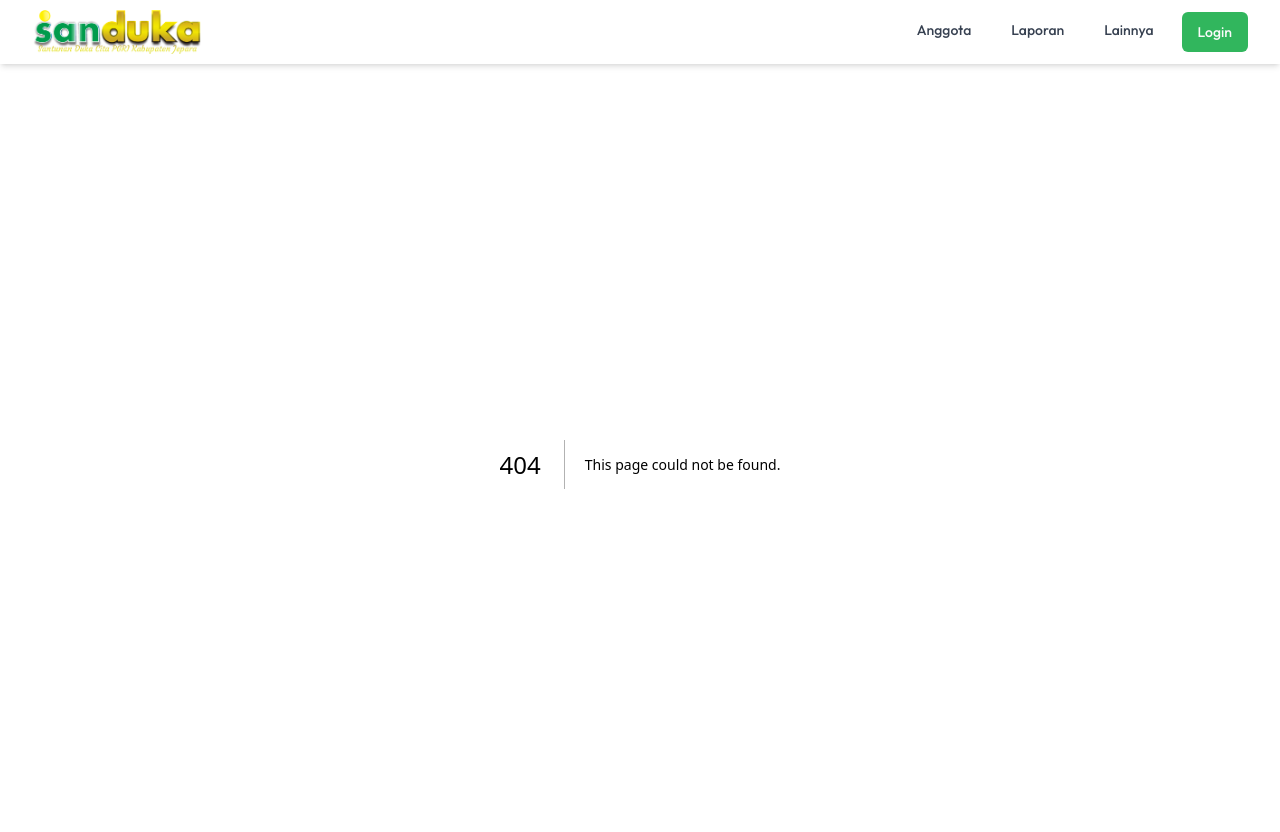
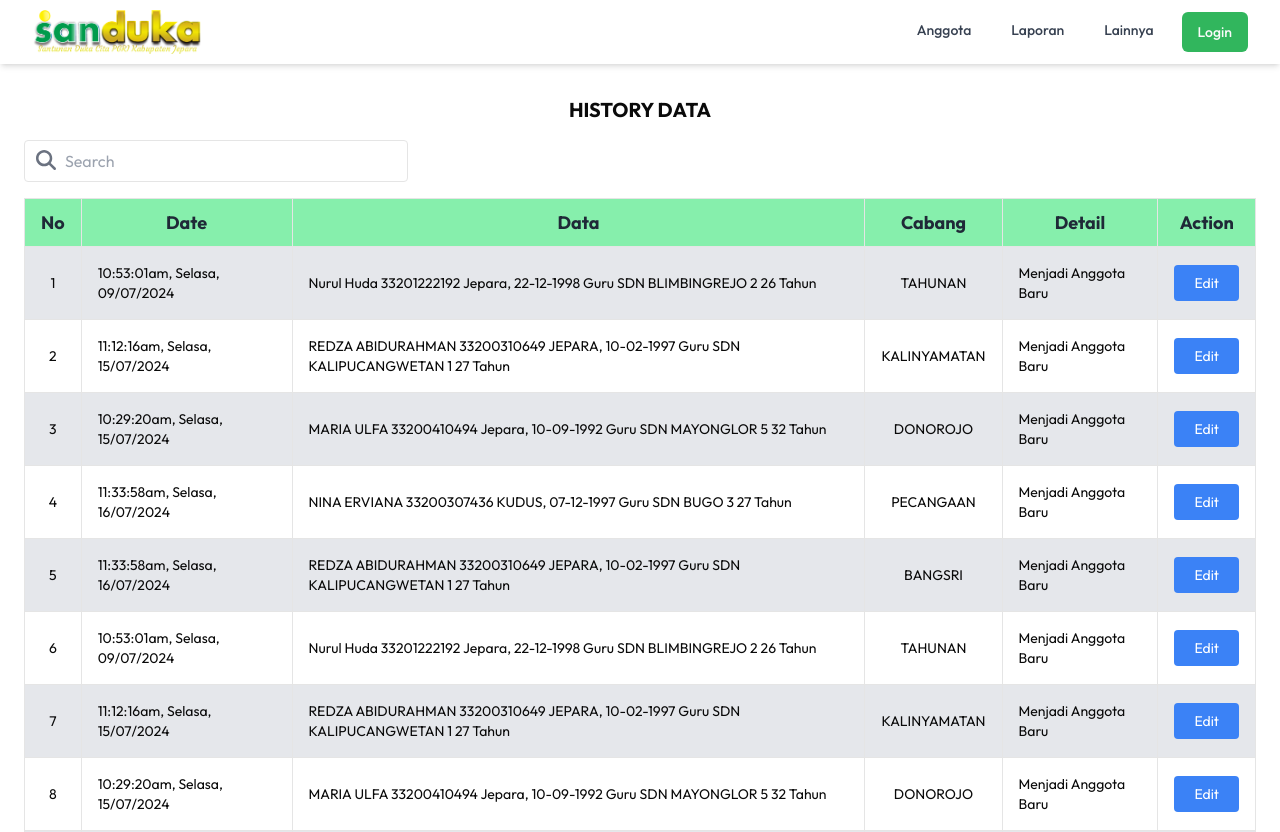
Before and after one commit to praditya19/sanduka-fe, a Next.js app: page /history-data in a window 1280 px wide. Before the commit this address had no page. Shown: the top 832 px of the page. Built offline with nearby package versions, Linux system fonts and the light colour scheme.

Commit message:
history-data  page need review

```diff
--- /dev/null
+++ b/app/(auth)/history-data/page.jsx
@@ -0,0 +1,189 @@
+"use client";
+
+import React, { useState } from "react";
+import {
+  Table,
+  TableBody,
+  TableCell,
+  TableHead,
+  TableHeader,
+  TableRow,
+} from "@/components/ui/table";
+import { FontAwesomeIcon } from "@fortawesome/react-fontawesome";
+import { faMagnifyingGlass } from "@fortawesome/free-solid-svg-icons";
+
+const data = [
+  {
+    dateLapor: "10:53:01am, Selasa, 09/07/2024",
+    data: "Nurul Huda 33201222192 Jepara, 22-12-1998 Guru SDN BLIMBINGREJO 2 26 Tahun",
+    cabang: "TAHUNAN",
+    detail: "Menjadi Anggota Baru",
+    diterimakan: "Sebesar Rp.2.500.000"
+  },
+  {
+    dateLapor: "11:12:16am, Selasa, 15/07/2024",
+    data: "REDZA ABIDURAHMAN 33200310649 JEPARA, 10-02-1997 Guru SDN KALIPUCANGWETAN 1 27 Tahun",
+    cabang: "KALINYAMATAN",
+    detail: "Menjadi Anggota Baru",
+    diterimakan: "Sebesar Rp.2.500.000"
+  },
+  {
+    dateLapor: "10:29:20am, Selasa, 15/07/2024",
+    data: "MARIA ULFA 33200410494 Jepara, 10-09-1992 Guru SDN MAYONGLOR 5 32 Tahun",
+    cabang: "DONOROJO",
+    detail: "Menjadi Anggota Baru",
+    diterimakan: "Sebesar Rp.2.500.000"
+  },
+  {
+    dateLapor: "11:33:58am, Selasa, 16/07/2024",
+    data: "NINA ERVIANA 33200307436 KUDUS, 07-12-1997 Guru SDN BUGO 3 27 Tahun",
+    cabang: "PECANGAAN",
+    detail: "Menjadi Anggota Baru",
+    diterimakan: "Sebesar Rp.2.500.000"
+  },
+  {
+    dateLapor: "11:33:58am, Selasa, 16/07/2024",
+    data: "REDZA ABIDURAHMAN 33200310649 JEPARA, 10-02-1997 Guru SDN KALIPUCANGWETAN 1 27 Tahun",
+    cabang: "BANGSRI",
+    detail: "Menjadi Anggota Baru",
+    diterimakan: "Sebesar Rp.2.500.000"
+  },
+  {
+    dateLapor: "10:53:01am, Selasa, 09/07/2024",
+    data: "Nurul Huda 33201222192 Jepara, 22-12-1998 Guru SDN BLIMBINGREJO 2 26 Tahun",
+    cabang: "TAHUNAN",
+    detail: "Menjadi Anggota Baru",
+    diterimakan: "Sebesar Rp.2.500.000"
+  },
+  {
+    dateLapor: "11:12:16am, Selasa, 15/07/2024",
+    data: "REDZA ABIDURAHMAN 33200310649 JEPARA, 10-02-1997 Guru SDN KALIPUCANGWETAN 1 27 Tahun",
+    cabang: "KALINYAMATAN",
+    detail: "Menjadi Anggota Baru",
+    diterimakan: "Sebesar Rp.2.500.000"
+  },
+  {
+    dateLapor: "10:29:20am, Selasa, 15/07/2024",
+    data: "MARIA ULFA 33200410494 Jepara, 10-09-1992 Guru SDN MAYONGLOR 5 32 Tahun",
+    cabang: "DONOROJO",
+    detail: "Menjadi Anggota Baru",
+    diterimakan: "Sebesar Rp.2.500.000"
+  },
+  {
+    dateLapor: "11:33:58am, Selasa, 16/07/2024",
+    data: "NINA ERVIANA 33200307436 KUDUS, 07-12-1997 Guru SDN BUGO 3 27 Tahun",
+    cabang: "PECANGAAN",
+    detail: "Menjadi Anggota Baru",
+    diterimakan: "Sebesar Rp.2.500.000"
+  },
+  {
+    dateLapor: "11:33:58am, Selasa, 16/07/2024",
+    data: "REDZA ABIDURAHMAN 33200310649 JEPARA, 10-02-1997 Guru SDN KALIPUCANGWETAN 1 27 Tahun",
+    cabang: "BANGSRI",
+    detail: "Menjadi Anggota Baru",
+    diterimakan: "Sebesar Rp.2.500.000"
+  },
+  {
+    dateLapor: "10:53:01am, Selasa, 09/07/2024",
+    data: "Nurul Huda 33201222192 Jepara, 22-12-1998 Guru SDN BLIMBINGREJO 2 26 Tahun",
+    cabang: "TAHUNAN",
+    detail: "Menjadi Anggota Baru",
+    diterimakan: "Sebesar Rp.2.500.000"
+  },
+  {
+    dateLapor: "11:12:16am, Selasa, 15/07/2024",
+    data: "REDZA ABIDURAHMAN 33200310649 JEPARA, 10-02-1997 Guru SDN KALIPUCANGWETAN 1 27 Tahun",
+    cabang: "KALINYAMATAN",
+    detail: "Menjadi Anggota Baru",
+    diterimakan: "Sebesar Rp.2.500.000"
+  },
+  {
+    dateLapor: "10:29:20am, Selasa, 15/07/2024",
+    data: "MARIA ULFA 33200410494 Jepara, 10-09-1992 Guru SDN MAYONGLOR 5 32 Tahun",
+    cabang: "DONOROJO",
+    detail: "Menjadi Anggota Baru",
+    diterimakan: "Sebesar Rp.2.500.000"
+  },
+  {
+    dateLapor: "11:33:58am, Selasa, 16/07/2024",
+    data: "NINA ERVIANA 33200307436 KUDUS, 07-12-1997 Guru SDN BUGO 3 27 Tahun",
+    cabang: "PECANGAAN",
+    detail: "Menjadi Anggota Baru",
+    diterimakan: "Sebesar Rp.2.500.000"
+  },
+  {
+    dateLapor: "11:33:58am, Selasa, 16/07/2024",
+    data: "REDZA ABIDURAHMAN 33200310649 JEPARA, 10-02-1997 Guru SDN KALIPUCANGWETAN 1 27 Tahun",
+    cabang: "BANGSRI",
+    detail: "Menjadi Anggota Baru",
+    diterimakan: "Sebesar Rp.2.500.000"
+  },
+];
+
+const Page = () => {
+  const [filter, setFilter] = useState("");
+
+  const filteredData = data.filter(
+    (item) =>
+      item.data.toLowerCase().includes(filter.toLowerCase()) ||
+      item.cabang.toLowerCase().includes(filter.toLowerCase())
+  );
+
+  const handleEdit = (item) => {
+    // Replace with your actual edit logic
+    alert(`Editing: ${item.data}`);
+  };
+
+  return (
+    <div className="w-full p-4 container shadow-lg rounded-lg">
+      <div className="rounded-md flex flex-col py-4">
+        <div className="container px-2">
+          <h2 className="text-lg md:text-xl font-bold mb-4 text-center">HISTORY DATA</h2>
+          <div className="w-full flex mb-4 relative">
+            <input
+              type="text"
+              placeholder="Search"
+              value={filter}
+              onChange={(e) => setFilter(e.target.value)}
+              className="p-2 pl-10 border rounded max-w-sm w-full"
+            />
+            <FontAwesomeIcon icon={faMagnifyingGlass} className="absolute left-3 top-2.5 w-5 h-5 text-gray-500" />
+          </div>
+          <Table className="w-full table-auto mb-8">
+            <TableHeader className="p-2 md:p-3 border bg-green-300">
+              <TableRow>
+                <TableHead className="text-center font-bold text-gray-800 border text-lg">No</TableHead>
+                <TableHead className="text-center font-bold text-gray-800 border text-lg">Date</TableHead>
+                <TableHead className="text-center font-bold text-gray-800 border text-lg">Data</TableHead>
+                <TableHead className="text-center font-bold text-gray-800 border text-lg">Cabang</TableHead>
+                <TableHead className="text-center font-bold text-gray-800 border text-lg">Detail</TableHead>
+                <TableHead className="text-center font-bold text-gray-800 border text-lg">Action</TableHead>
+              </TableRow>
+            </TableHeader>
+            <TableBody>
+              {filteredData.map((item, index) => (
+               <TableRow key={index} className={index % 2 === 0 ? "bg-gray-200" : "bg-white"}>
+                  <TableCell className="text-center border">{index + 1}</TableCell>
+                  <TableCell className="border">{item.dateLapor}</TableCell>
+                  <TableCell className="border">{item.data}</TableCell>
+                  <TableCell className="text-center border">{item.cabang}</TableCell>
+                  <TableCell className="border">{item.detail}</TableCell>
+                  <TableCell className="text-center border">
+                    <button
+                      onClick={() => handleEdit(item)}
+                      className="px-5 py-2 bg-blue-500 text-white rounded hover:bg-blue-600"
+                    >
+                      Edit
+                    </button>
+                  </TableCell>
+                </TableRow>
+              ))}
+            </TableBody>
+          </Table>
+        </div>
+      </div>
+    </div>
+  );
+};
+
+export default Page;
--- a/app/_components/Header.jsx
+++ b/app/_components/Header.jsx
@@ -97,7 +97,7 @@ const Header = () => {
                 {isOpenDropdown === "laporan" && (
                   <ul className="absolute left-0 mt-2 w-48 bg-white border rounded-md shadow-lg z-50">
                     <li className="block px-4 py-2 text-gray-700 hover:bg-gray-100">
-                      <Link href="/statistik">Lapor Anggota Meninggal</Link>
+                      <Link href="/lapor">Lapor Anggota Meninggal</Link>
                     </li>
                     <li className="block px-4 py-2 text-gray-700 hover:bg-gray-100">
                       <Link href="/statistik">Statistik</Link>
```
